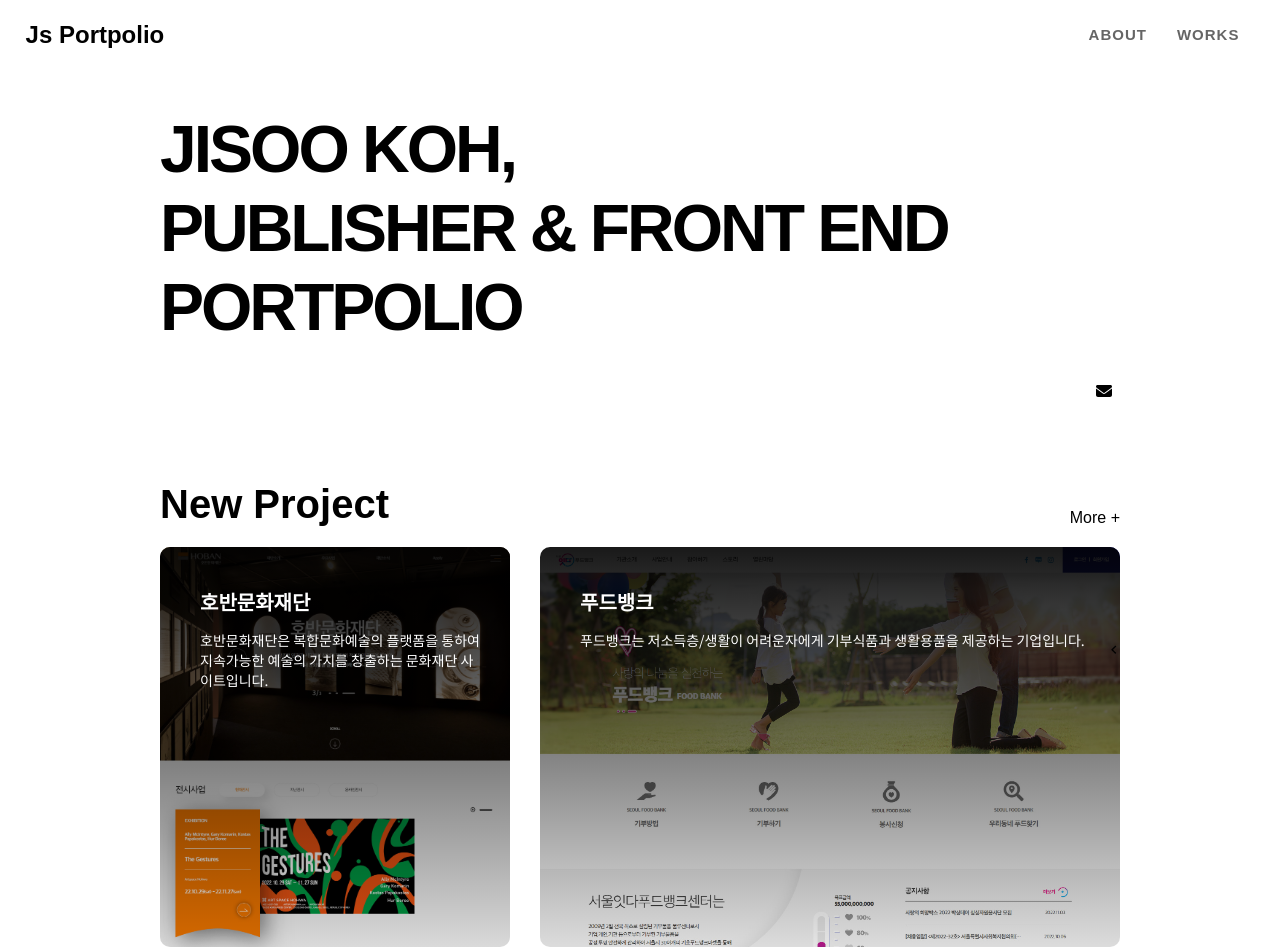
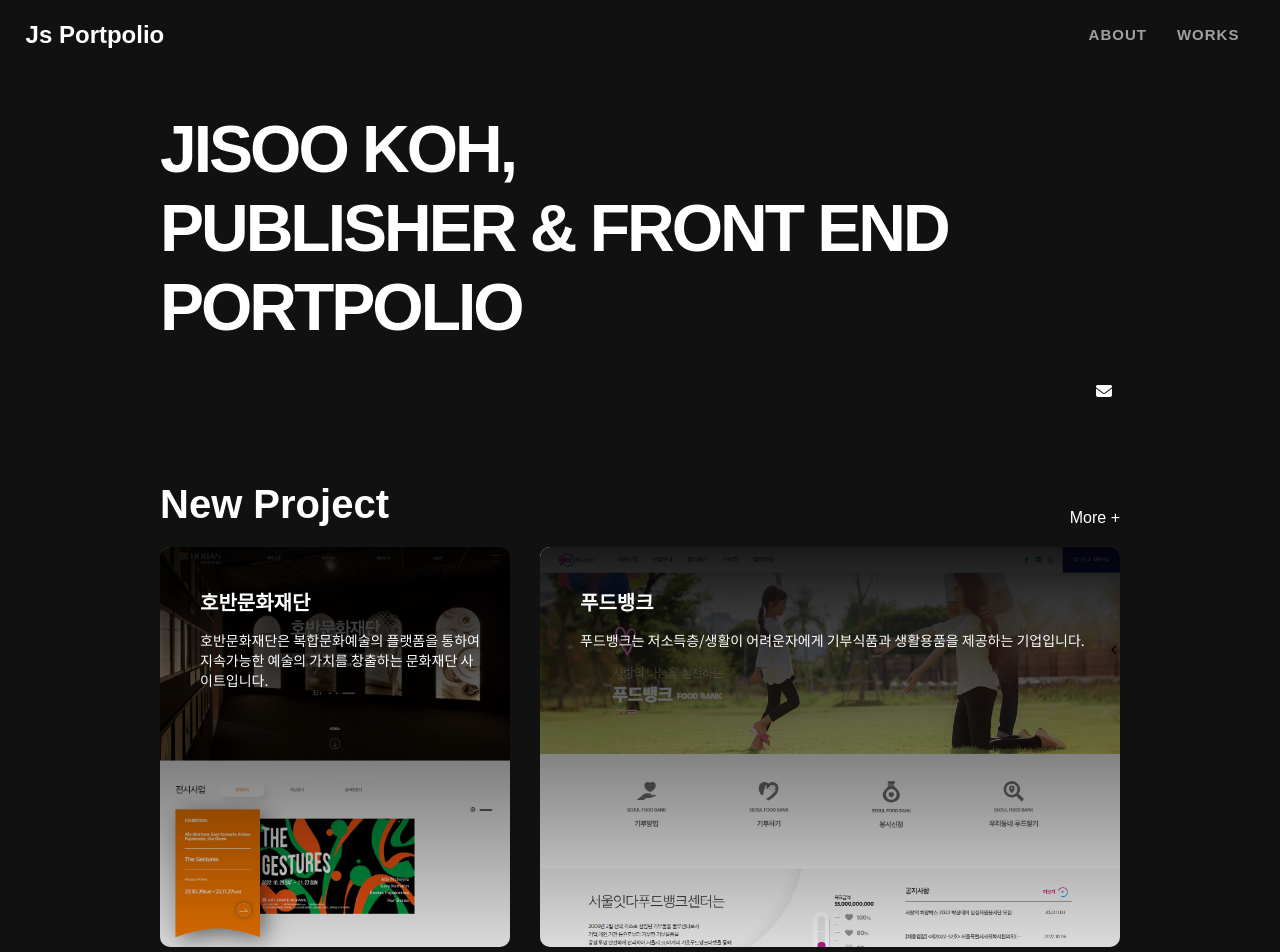
Before and after one commit to jisookoh/nextjs-pages, a Next.js app: page /nextjs-pages/ in a window 1280 px wide. Shown: the top 952 px of the page. Built offline with nearby package versions, Linux system fonts and the light colour scheme.

Commit message:
ADD: 페인페이지 background-color: #111, color: #fff

```diff
--- a/components/common/BasicLayout.tsx
+++ b/components/common/BasicLayout.tsx
@@ -19,8 +19,12 @@ const BasicLayout = ({ children}: IBasicLayoutProps) => {
 };
 
 const BodyWrap = styled.div`
-    height: 100vh;
     font-family: "Noto Sans KR", "Open Sans", sans-serif;
+    background-color: #111;
+
+    * {
+      color : #fff;
+    }
 `;
 
 const Main = styled.div`
--- a/pages/index.tsx
+++ b/pages/index.tsx
@@ -186,7 +186,7 @@ const WorkList = styled.li<{background:String}>`
 
         &:hover {
             transform: scale(1.05);
-            box-shadow: 0 20px 20px 0 rgba(0, 0, 0, 0.3);
+            box-shadow: 0 20px 20px 0 rgba(0, 0, 0, 1);
             border: 1px solid #999;
         }
 
```
